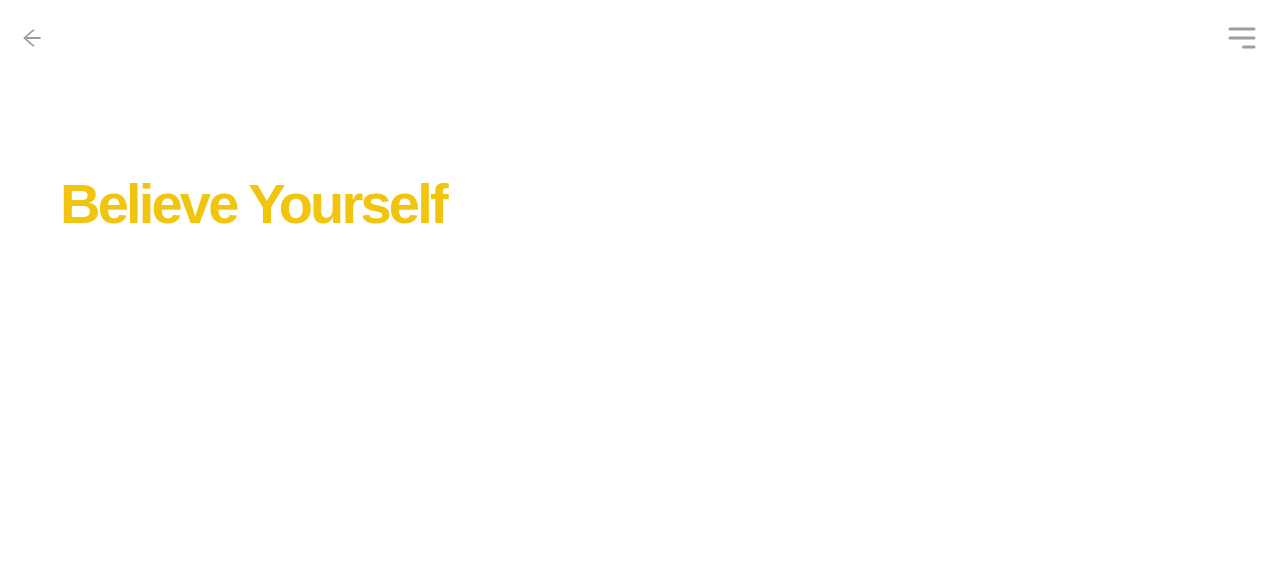
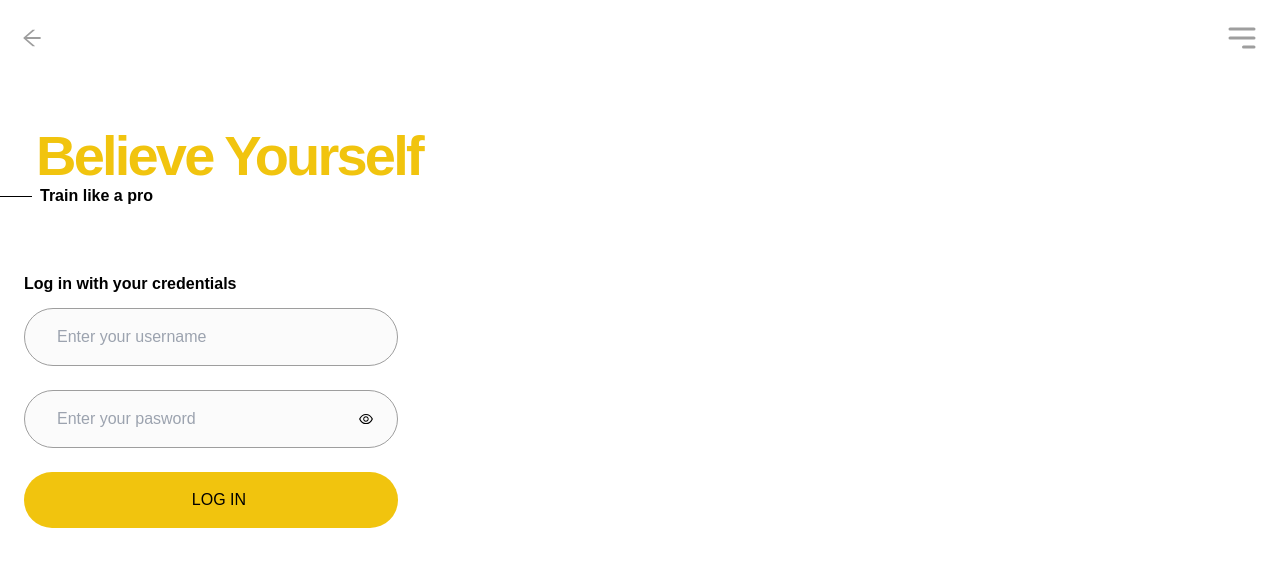
Before and after one commit to ozlemertosun/trainer-ozlemertosun, a React (Create React App) app in the folder app/: page /login in a window 1280 px wide. Shown: the top 566 px of the page. Built offline with nearby package versions, Linux system fonts and the light colour scheme.

Commit message:
add changes for login and also for myschedule

```diff
--- a/app/package.json
+++ b/app/package.json
@@ -3,6 +3,7 @@
   "version": "0.1.0",
   "private": true,
   "dependencies": {
+    "@hookform/resolvers": "^2.8.8",
     "@testing-library/jest-dom": "^5.16.5",
     "@testing-library/react": "^13.3.0",
     "@testing-library/user-event": "^13.5.0",
@@ -11,10 +12,12 @@
     "react": "^18.2.0",
     "react-axios": "^2.0.6",
     "react-dom": "^18.2.0",
+    "react-hook-form": "^7.34.2",
     "react-icons": "^4.4.0",
     "react-router-dom": "^6.3.0",
     "react-scripts": "5.0.1",
-    "web-vitals": "^2.1.4"
+    "web-vitals": "^2.1.4",
+    "yup": "^0.32.11"
   },
   "scripts": {
     "start": "react-scripts start",
--- a/app/src/App.js
+++ b/app/src/App.js
@@ -12,7 +12,6 @@ import Navigation from "./assets/components/Navigation";
 
 function App() {
   const location = useLocation();
-  console.log(location);
   return (
     <div className="App">
       {location.pathname !== "/" && <Navigation />}
--- /dev/null
+++ b/app/src/assets/Schema/Schema.js
@@ -0,0 +1,14 @@
+import * as yup from "yup";
+
+export const schema = yup.object().shape({
+  username: yup
+    .string()
+    .required("*Please enter your username to login")
+    .min(2, "*Your username must contain at least 2 characters")
+    .max(15, "*Your username must contain a maximum of 15 characters"),
+  password: yup
+    .string()
+    .required("*Please enter your personal code to enter")
+    .min(3, "*kodeord skal indeholde minimum 4 karakterer")
+    .max(20, "*kodeord skal indeholde maximum 20 karakterer"),
+});
--- a/app/src/assets/components/NavLinks.js
+++ b/app/src/assets/components/NavLinks.js
@@ -19,9 +19,6 @@ const NavLinks = ({ open, setOpen }) => {
           My Schedule
         </motion.li>
       </Link>
-      <Link to="/login">
-        <motion.li onClick={() => setOpen(!open)}>Log out</motion.li>
-      </Link>
     </>
   );
 };
--- a/app/src/assets/components/Navigation.js
+++ b/app/src/assets/components/Navigation.js
@@ -1,6 +1,6 @@
-import { useLocation, useNavigate } from "react-router-dom";
+import { useLocation, useNavigate, useNavigationType } from "react-router-dom";
 import { AiOutlineArrowLeft } from "react-icons/ai";
-import { useState } from "react";
+import { useEffect, useState } from "react";
 import { HiOutlineMenuAlt3 } from "react-icons/hi";
 import { AiOutlineClose } from "react-icons/ai";
 import { AnimatePresence, motion } from "framer-motion";
@@ -46,6 +46,21 @@ const Navigation = () => {
 };
 
 const Overlay = ({ open, setOpen }) => {
+  const navigate = useNavigate();
+  const [userIsLoggedIn, setUserIsLoggedIn] = useState("");
+  useEffect(() => {
+    setUserIsLoggedIn(localStorage.getItem("token"));
+  }, []);
+
+  function handleForm() {
+    localStorage.clear();
+    setUserIsLoggedIn("");
+    setOpen(!open);
+  }
+  function handleLogin() {
+    navigate("/login");
+    setTimeout(() => setOpen(!open), 250);
+  }
   return (
     <motion.div
       initial={{ y: "-100%" }}
@@ -56,6 +71,15 @@ const Overlay = ({ open, setOpen }) => {
     >
       <ul className="flex flex-col gap-10 text-bigger text-center">
         <NavLinks open={open} setOpen={setOpen} />
+        {userIsLoggedIn ? (
+          <button onClick={handleForm}>
+            <motion.li>Log out</motion.li>
+          </button>
+        ) : (
+          <button onClick={handleLogin}>
+            <motion.li>Log in</motion.li>
+          </button>
+        )}
       </ul>
     </motion.div>
   );
--- a/app/src/assets/pages/Login.js
+++ b/app/src/assets/pages/Login.js
@@ -1,14 +1,97 @@
+import { yupResolver } from "@hookform/resolvers/yup";
+import { useForm } from "react-hook-form";
+import { schema } from "../Schema/Schema";
+import { useEffect, useState } from "react";
+import { useNavigate } from "react-router-dom";
+import { AiOutlineEye, AiOutlineEyeInvisible } from "react-icons/ai";
+
 const Login = () => {
+  const navigate = useNavigate();
+  const [postedData, setPostedData] = useState({});
+  const [passwordShown, setPasswordShown] = useState(false);
+  const togglePassword = () => {
+    setPasswordShown(!passwordShown);
+  };
+
+  const {
+    register,
+    formState: { errors },
+    handleSubmit,
+    reset,
+  } = useForm({
+    resolver: yupResolver(schema),
+  });
+
+  const onSubmit = (data) => {
+    const url = "http://localhost:4000/auth/token";
+    fetch(url, {
+      method: "POST",
+      headers: { "Content-type": "application/json" },
+      body: JSON.stringify(data),
+    })
+      .then((res) => res.json())
+      .then((data) => {
+        const { userId, token } = data;
+        localStorage.setItem("userId", userId);
+        localStorage.setItem("token", token);
+      })
+      .catch((err) => console.log(err));
+    reset();
+    setTimeout(() => navigate("/home"), 1500);
+
+    console.log(postedData);
+  };
+
   return (
-    <div className="margin">
-      <div className="absolute top-44 z-50">
+    <div className="absolute">
+      <div className="relative top-32">
         <h1 className="text-curry bold text-biggest leading-none tracking-tighter ml-9">
           Believe Yourself
         </h1>
         <div className="flex items-center gap-2">
-          <hr className="h-[1px] border-none bg-sky w-8" />
-          <p className="text-sky bold text-smallMedium">Train like a pro</p>
+          <hr className="h-[1px] border-none bg-licorice w-8" />
+          <p className="text-licorice bold text-smallMedium">
+            Train like a pro
+          </p>
         </div>
+      </div>
+
+      <div className="relative top-28 margin">
+        <form onSubmit={handleSubmit(onSubmit)}>
+          <legend className="font-semibold">
+            Log in with your credentials
+          </legend>
+          <div className="flex flex-col gap-6 mt-3">
+            <input
+              type="text"
+              name="username"
+              placeholder="Enter your username"
+              className="w-full border-darkGray border-solid border-[1px] p-4 rounded-full pl-8 ring-0 focus:border-curry outline-none bg-lightGray"
+              {...register("username")}
+            />
+
+            <fieldset className="flex relative justify-end items-center">
+              <input
+                type={passwordShown ? "text" : "password"}
+                name="password"
+                placeholder="Enter your pasword"
+                className="w-full border-darkGray border-solid border-[1px] p-4 rounded-full pl-8 ring-0 focus:border-curry outline-none bg-lightGray"
+                {...register("password")}
+              />
+              <span onClick={togglePassword} className="absolute pr-6">
+                {passwordShown ? <AiOutlineEyeInvisible /> : <AiOutlineEye />}
+              </span>
+            </fieldset>
+          </div>
+          <p className="error">{errors.username?.message}</p>
+          <p className="error">{errors.password?.message}</p>
+          <button
+            type="submit"
+            className="w-full p-4 rounded-full pl-8 ring-0 bg-curry uppercase mt-6"
+          >
+            log in
+          </button>
+        </form>
       </div>
     </div>
   );
--- a/app/src/assets/pages/MySchedule.js
+++ b/app/src/assets/pages/MySchedule.js
@@ -1,14 +1,41 @@
+import { useState, useEffect } from "react";
+import { Link } from "react-router-dom";
+
 const MyShedule = () => {
+  const [userFetchData, setUserFetchData] = useState([]);
+  const [userInfo, setUserInfo] = useState({ id: "", token: "" });
+
+  useEffect(() => {
+    const userId = localStorage.getItem("userId");
+    const userToken = localStorage.getItem("token");
+    setUserInfo({ id: userId, token: userToken });
+  }, []);
+
+  useEffect(() => {
+    fetch(`http://localhost:4000/api/v1/users/${userInfo.id}`, {
+      method: "GET",
+      headers: { Authorization: `Bearer ${userInfo.token}` },
+    })
+      .then((res) => res.json())
+      .then((data) => {
+        setUserFetchData(data);
+        console.log(data);
+      });
+  }, [userInfo.id, userInfo.token]);
+
   return (
     <div className="margin">
       <ul className="">
-        <a href="">
-          {/* naviger til class details */}
-          <li className="border-solid border-2 p-4 flex flex-col gap-4 rounded-xl bg-slate-50">
-            <p className="font-bold">Yoga Flow Workout</p>
-            <p>Monday - 19:30</p>
-          </li>
-        </a>
+        {userFetchData?.classes?.map((item) => (
+          <Link to={"/class/" + item.id} key={item.id}>
+            <li className="border-solid border-2 p-4 flex flex-col gap-4 rounded-xl bg-slate-50">
+              <p className="font-bold">{item.className}</p>
+              <p>
+                {item.classDay} - {item.classTime}
+              </p>
+            </li>
+          </Link>
+        ))}
       </ul>
     </div>
   );
```
Also changed, not shown: 1 other file (tests, documents, lock files or other folders).
